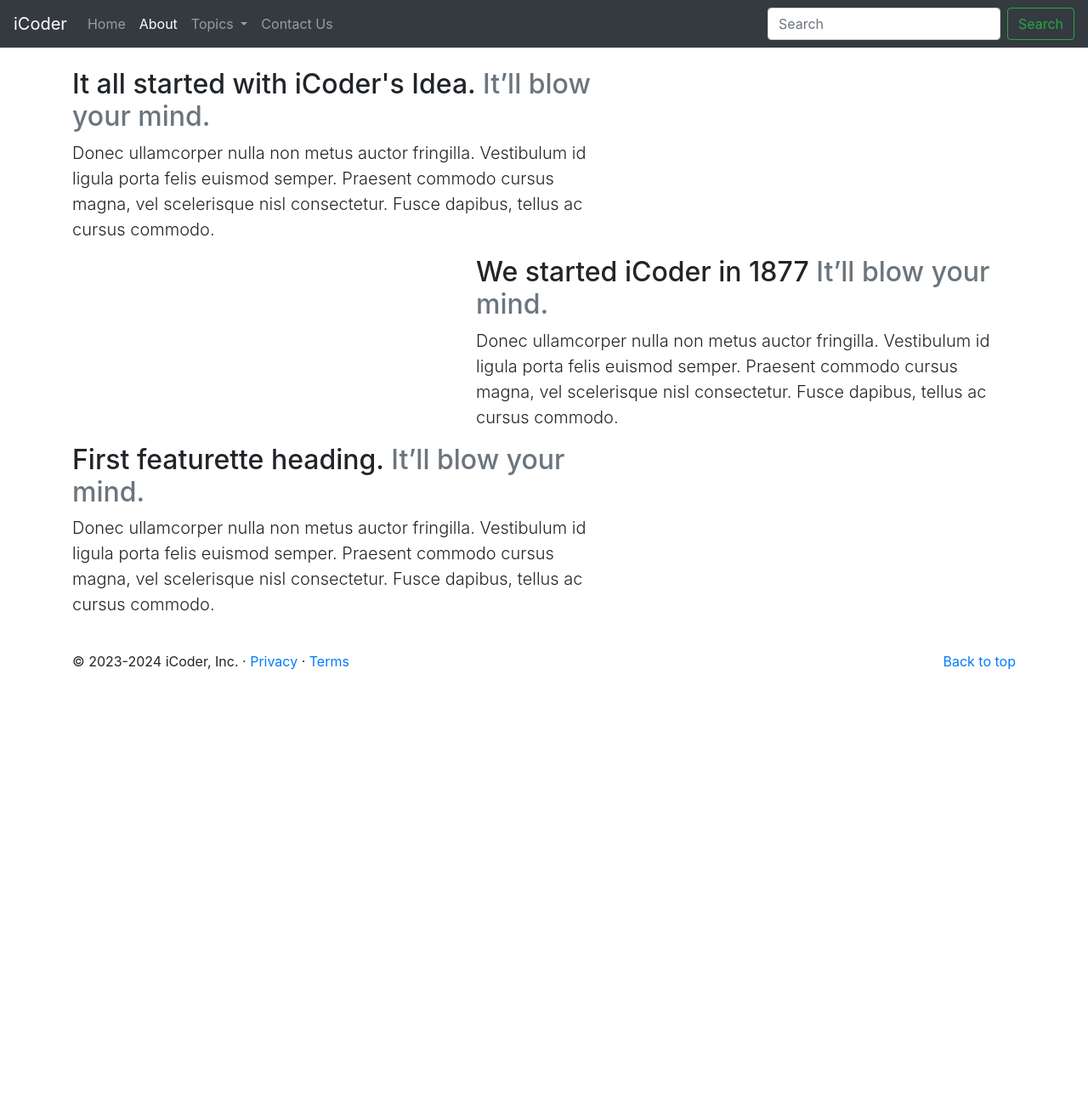
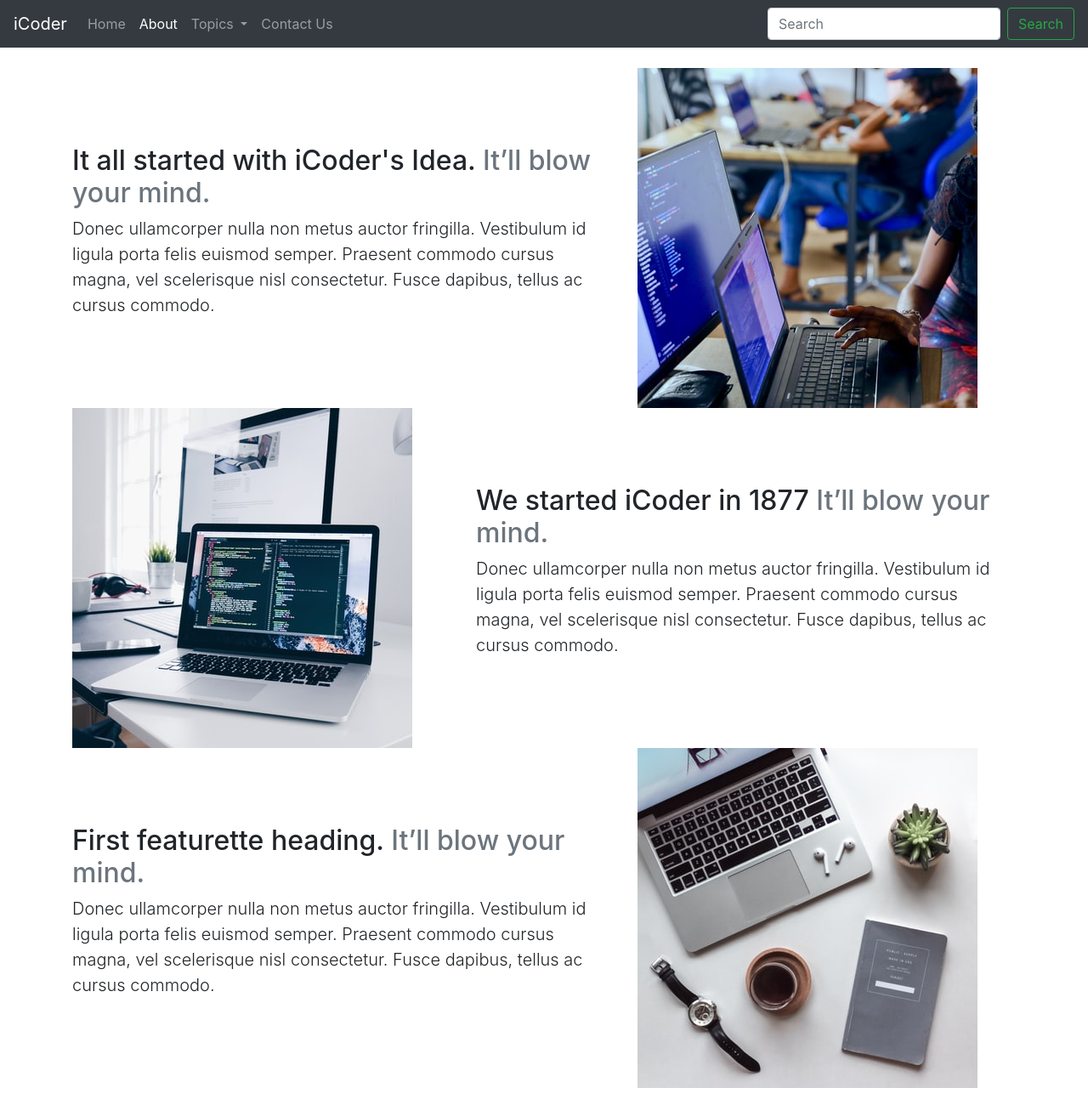
Before and after one commit to AY7983/iCoderBootstrap, a plain HTML site: page about.html in a window 1280 px wide. Shown: the top 1300 px of the page at 85% size. Before the commit the page ends 806 px from the top, so only its background shows below. Drawn offline with nearby package versions, Linux system fonts and the light colour scheme; the site is published under a folder, as on GitHub Pages, so addresses that start at the root find nothing.

Commit message:
Update about.html

```diff
--- a/about.html
+++ b/about.html
@@ -66,7 +66,7 @@
                     tellus ac cursus commodo.</p>
             </div>
             <div class="col-md-5">
-                <img class="img-fluid" src="/Images/about-1.jpg" alt="">
+                <img class="img-fluid" src="./Images/about-1.jpg" alt="">
 
             </div>
         </div>
@@ -79,7 +79,7 @@
                     tellus ac cursus commodo.</p>
             </div>
             <div class="col-md-5 order-md-1">
-                <img class="img-fluid" src="/Images/about-2.jpg" alt="">
+                <img class="img-fluid" src="./Images/about-2.jpg" alt="">
 
             </div>
         </div>
@@ -92,7 +92,7 @@
                     tellus ac cursus commodo.</p>
             </div>
             <div class="col-md-5">
-                <img class="img-fluid" src="/Images/about-3.jpg" alt="">
+                <img class="img-fluid" src="./Images/about-3.jpg" alt="">
 
             </div>
         </div>
```
